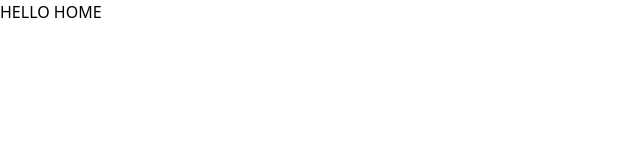
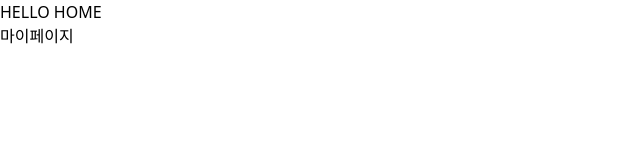
Before and after one commit to noname2048/dc-login, a React (Vite) app: page / in a window 1280 px wide. Shown: the top 160 px of the page, without its empty margins (0-640 px from the left). Built offline with nearby package versions, Linux system fonts and the light colour scheme.

Commit message:
feat: add link in homepage

```diff
--- a/src/pages/HomePage.tsx
+++ b/src/pages/HomePage.tsx
@@ -2,6 +2,7 @@ const HomePage = () => {
   return (
     <div>
       <h1>HELLO HOME</h1>
+      <a href="/my-page">마이페이지</a>
     </div>
   );
 };
```
